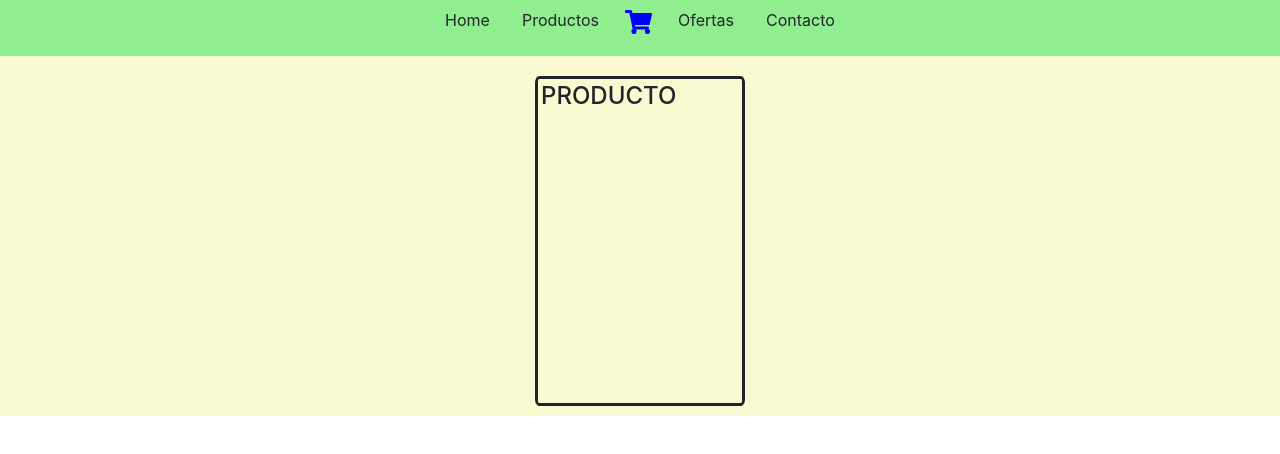
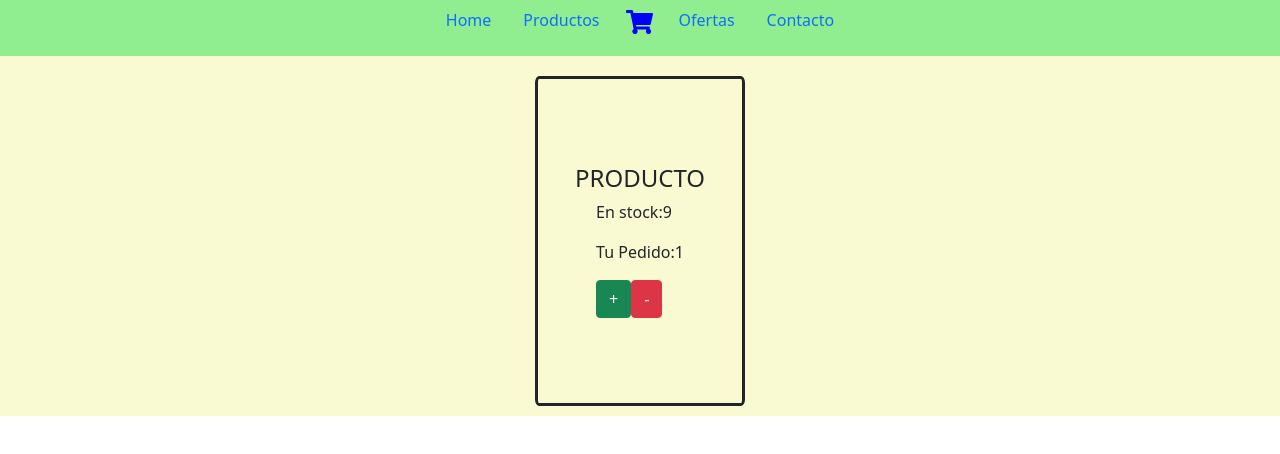
Before and after one commit to lvillegas21/e-commerce, a React (Create React App) app: page / in a window 1280 px wide. Shown: the top 454 px of the page. Built offline with nearby package versions, Linux system fonts and the light colour scheme.

Commit message:
cree ItemCount.js

```diff
--- a/public/index.html
+++ b/public/index.html
@@ -19,11 +19,8 @@
 
     <div id="root"></div>
 
-    <script src="https://code.jquery.com/jquery-3.5.1.slim.min.js" integrity="sha384-DfXdz2htPH0lsSSs5nCTpuj/zy4C+OGpamoFVy38MVBnE+IbbVYUew+OrCXaRkfj" crossorigin="anonymous"></script>
-    <script src="https://cdn.jsdelivr.net/npm/bootstrap@4.6.0/dist/js/bootstrap.bundle.min.js" integrity="sha384-Piv4xVNRyMGpqkS2by6br4gNJ7DXjqk09RmUpJ8jgGtD7zP9yug3goQfGII0yAns" crossorigin="anonymous"></script>
-    <script src="https://code.jquery.com/jquery-3.5.1.slim.min.js" integrity="sha384-DfXdz2htPH0lsSSs5nCTpuj/zy4C+OGpamoFVy38MVBnE+IbbVYUew+OrCXaRkfj" crossorigin="anonymous"></script>
-    <script src="https://cdn.jsdelivr.net/npm/popper.js@1.16.1/dist/umd/popper.min.js" integrity="sha384-9/reFTGAW83EW2RDu2S0VKaIzap3H66lZH81PoYlFhbGU+6BZp6G7niu735Sk7lN" crossorigin="anonymous"></script>
-    <script src="https://cdn.jsdelivr.net/npm/bootstrap@4.6.0/dist/js/bootstrap.min.js" integrity="sha384-+YQ4JLhjyBLPDQt//I+STsc9iw4uQqACwlvpslubQzn4u2UU2UFM80nGisd026JF" crossorigin="anonymous"></script>
+    <link href="https://cdn.jsdelivr.net/npm/bootstrap@5.0.2/dist/css/bootstrap.min.css" rel="stylesheet" integrity="sha384-EVSTQN3/azprG1Anm3QDgpJLIm9Nao0Yz1ztcQTwFspd3yD65VohhpuuCOmLASjC" crossorigin="anonymous">
+    <script src="https://cdn.jsdelivr.net/npm/bootstrap@5.0.2/dist/js/bootstrap.bundle.min.js" integrity="sha384-MrcW6ZMFYlzcLA8Nl+NtUVF0sA7MsXsP1UyJoMp4YLEuNSfAP+JcXn/tWtIaxVXM" crossorigin="anonymous"></script>
 </body>
 
 </html>
--- a/src/App.js
+++ b/src/App.js
@@ -5,6 +5,7 @@ import React from "react";
 import NavBar from "./components/NavBar/NavBar";
 
 import ItemListContainer from './components/ItemListContainer/ItemListContainer';
+
 
 const style ={
     style1:{
--- /dev/null
+++ b/src/components/ItemCount/ItemCount.js
@@ -0,0 +1,26 @@
+import React from 'react'
+
+
+
+const ItemCount = ({initial,stock, onAdd}) =>{
+
+
+const [items, setItems] = React.useState(initial);
+
+const sumar = () => {
+    setItems(items + 1);
+  };
+
+  const restar = () => {
+    setItems(items - 1);
+  };
+
+  return(
+    <div>
+    <p>En stock:{stock}</p>
+    <p>Tu Pedido:{items}</p>
+    <button onClick={sumar} className="btn btn-success">+</button>
+    <button onClick={restar} className="btn btn-danger">-</button>
+    </div>)
+}
+  export default ItemCount
--- a/src/components/ItemListContainer/ItemListContainer.js
+++ b/src/components/ItemListContainer/ItemListContainer.js
@@ -1,4 +1,5 @@
 import React from 'react'
+import ItemCount from '../ItemCount/ItemCount';
 
 const style = {
     cont:{
@@ -7,16 +8,37 @@ const style = {
         padding: "3px",
         margin: "10px 0px",
         borderStyle:"solid",
-        borderRadius:"2%"
-    },
+        borderRadius:"2%",
+        display: 'flex',
+        justifyContent: 'center',
+        flexDirection: 'column',
+        alignItems: 'center'
+    }
+
 }
 
 const ItemListContainer =({producto})=>{
+    let stock=9
+    let items=1
+    function agregar(items) {
+        items>stock
+        ? alert("no hay stock")
+        : alert("añadido")
+        }
+
+
     return(
         <div>
             <div style={style.cont}>
                 <h4>{producto}</h4>
+                <div ><ItemCount
+                    stock={stock}
+                    initial={items}
+                    onAdd={agregar}
+                    />
+                </div>
             </div>
+
         </div>
     )
 }
```
